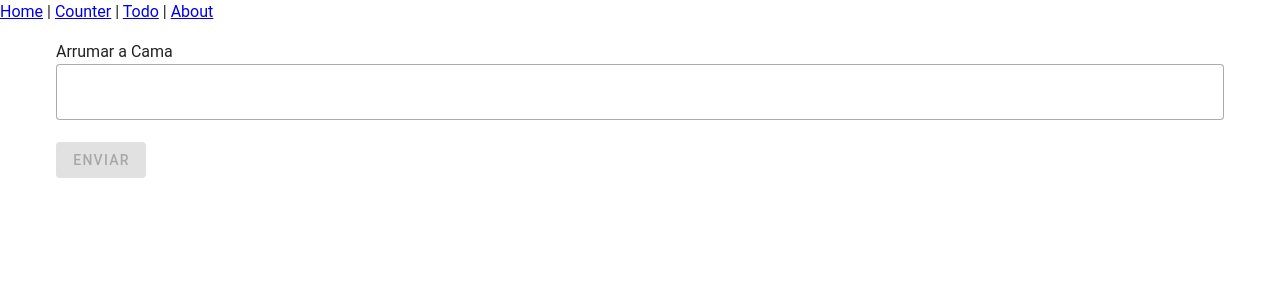
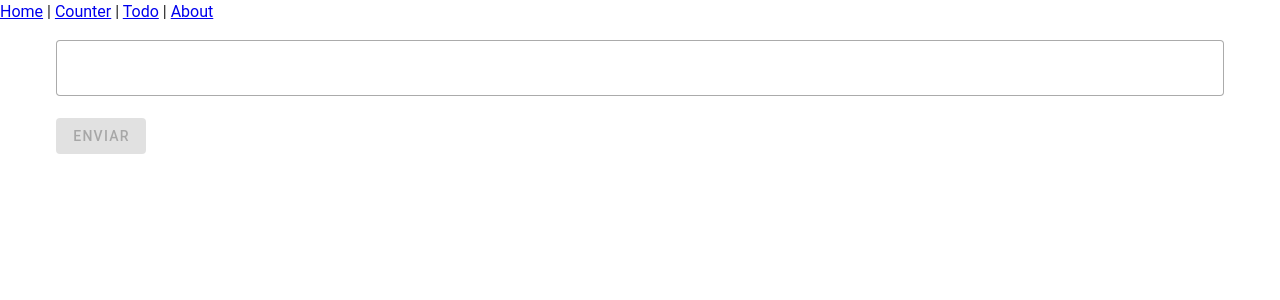
Before and after one commit to betogroo/nuxt-4-base, a Nuxt app: page /todo in a window 1280 px wide. Shown: the top 300 px of the page. Built offline with nearby package versions, Linux system fonts and the light colour scheme.

Commit message:
refactor: todo stars with no data

```diff
--- a/app/pages/todo/index.vue
+++ b/app/pages/todo/index.vue
@@ -4,13 +4,6 @@
   })
 
   const { todoList, addTodo } = useTodo()
-  todoList.value = [
-    {
-      id: crypto.randomUUID(),
-      title: 'Arrumar a Cama',
-      isDone: false,
-    },
-  ]
 
   const handleSubmit = () => {
     addTodo(title.value)
```
Also changed, not shown: 1 other file (tests, documents, lock files or other folders).
